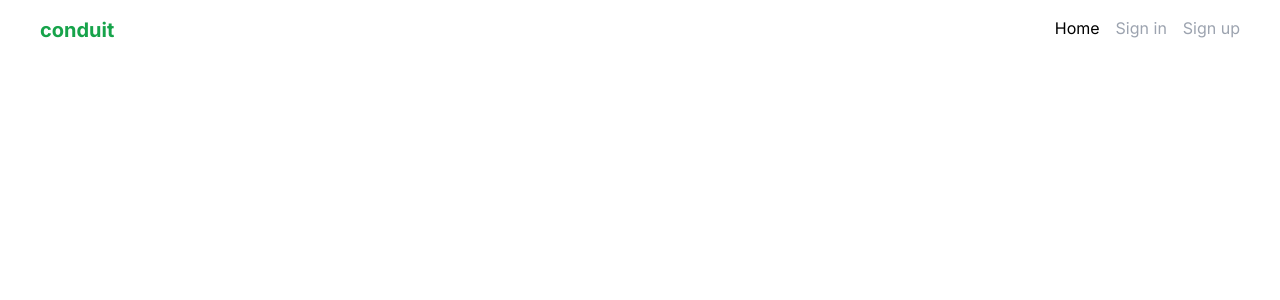
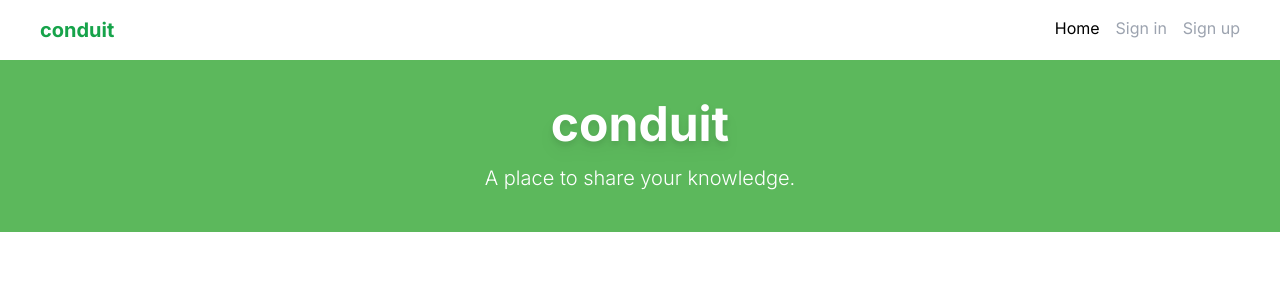
Before and after one commit to cham0287/real-world-2, a Next.js app: page / in a window 1280 px wide. Shown: the top 300 px of the page. Built offline with nearby package versions, Linux system fonts and the light colour scheme.

Commit message:
Feat: Banner 추가

```diff
--- a/src/app/page.tsx
+++ b/src/app/page.tsx
@@ -1,3 +1,9 @@
+import Banner from '@/components/Banner';
+
 export default function Home() {
-  return <div></div>;
+  return (
+    <div>
+      <Banner />
+    </div>
+  );
 }
--- /dev/null
+++ b/src/components/Banner.tsx
@@ -0,0 +1,10 @@
+const Banner = () => {
+  return (
+    <div className='bg-[#5cb85c] text-white flex flex-col gap-4 py-10 justify-center items-center'>
+      <h1 className='text-5xl font-bold drop-shadow-lg'>conduit</h1>
+      <p className='text-xl font-light'>A place to share your knowledge.</p>
+    </div>
+  );
+};
+
+export default Banner;
```
